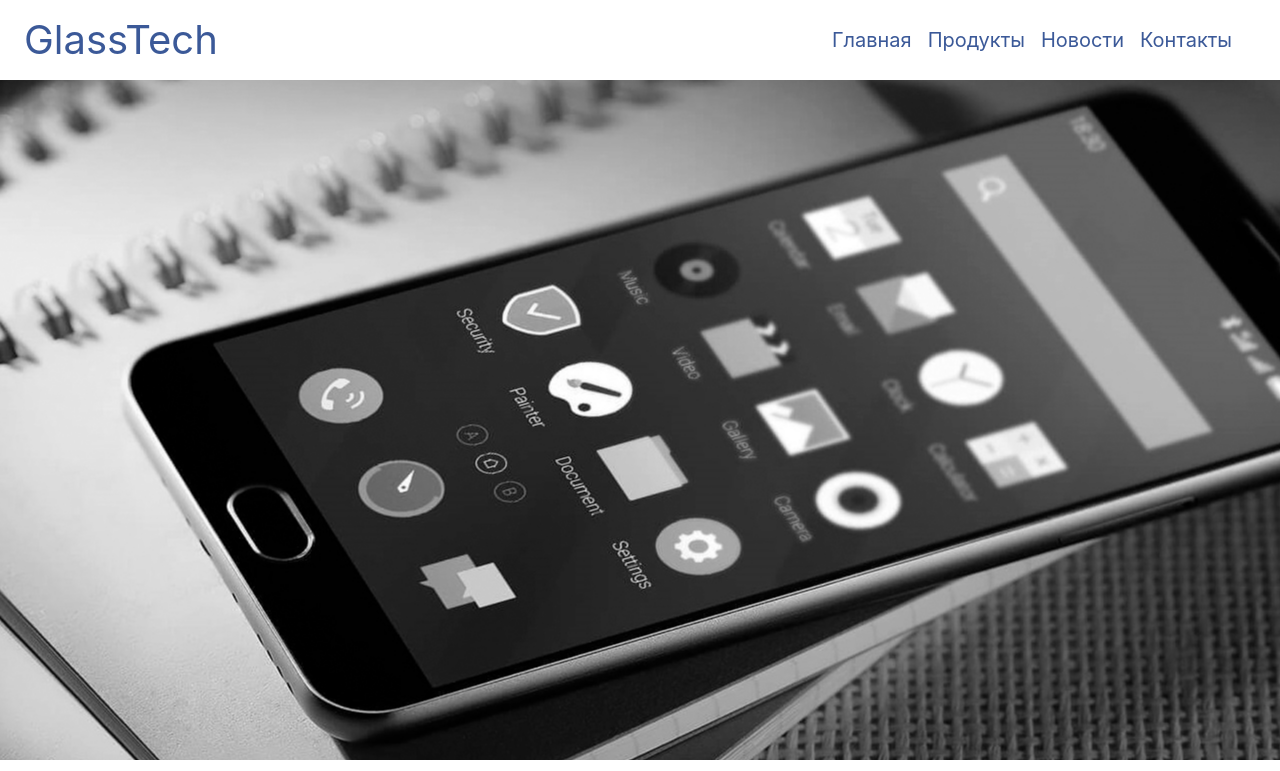
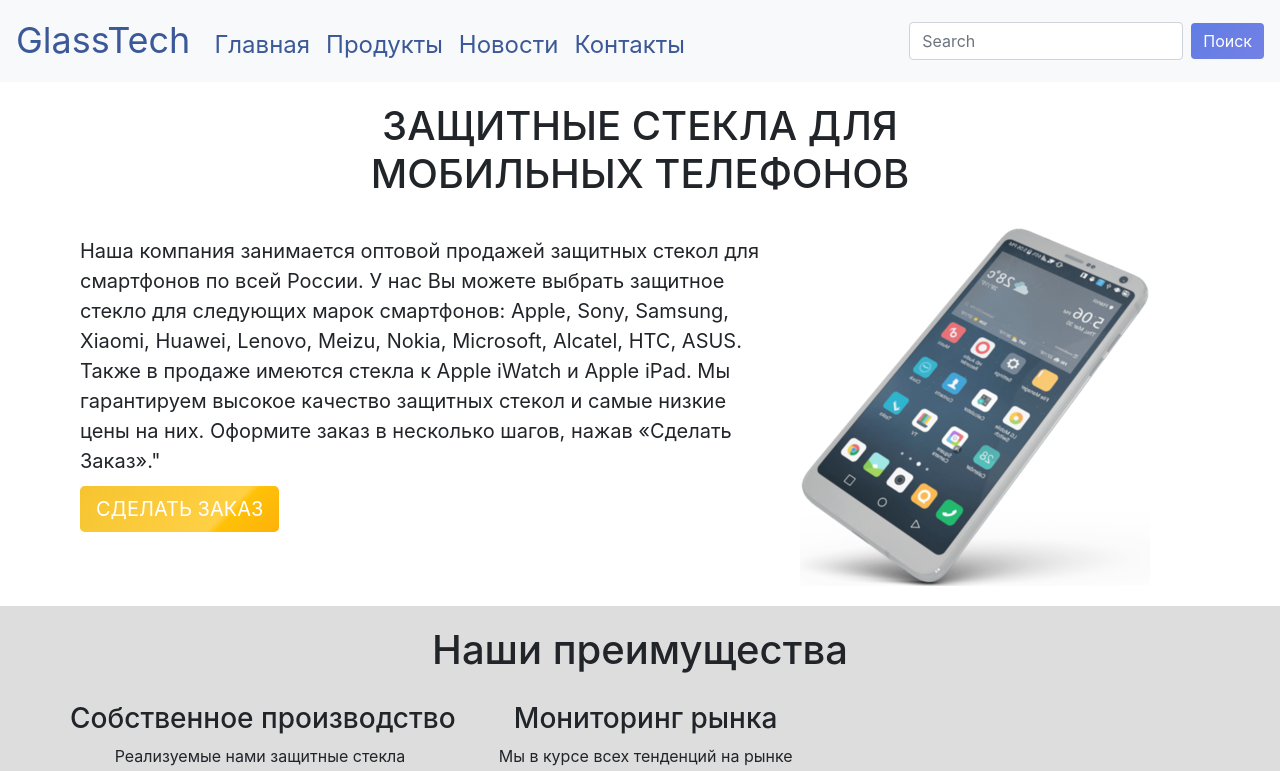
Before and after one commit to Kmiyh/glasstech, a Vue app: page / in a window 1280 px wide. Shown: the top 771 px of the page. Built offline with nearby package versions, Linux system fonts and the light colour scheme.

Commit message:
new header

```diff
--- a/src/components/Header.vue
+++ b/src/components/Header.vue
@@ -1,16 +1,42 @@
 <template>
-  <div
-    id="header"
-    class="d-flex flex-column flex-md-row align-items-center p-3 px-md-4 mb-3 border-bottom shadow-sm"
-  >
-    <h5 id="name" class="my-0 mr-md-auto font-weight-normal">{{sitename}}</h5>
-    <nav id="menu" class="my-2 my-md-0 mr-md-3">
-      <a class="p-2" href="#">Главная</a>
-      <a class="p-2" href="#">Продукты</a>
-      <a class="p-2" href="#">Новости</a>
-      <a class="p-2" href="#">Контакты</a>
-    </nav>
-  </div>
+  <nav class="navbar navbar-expand-lg navbar-light bg-light">
+    <a class="navbar-brand" href="#">{{sitename}}</a>
+    <button
+      class="navbar-toggler"
+      type="button"
+      data-toggle="collapse"
+      data-target="#navbarSupportedContent"
+      aria-controls="navbarSupportedContent"
+      aria-expanded="false"
+      aria-label="Toggle navigation"
+    >
+      <span class="navbar-toggler-icon"></span>
+    </button>
+
+    <div class="collapse navbar-collapse" id="navbarSupportedContent">
+      <ul class="navbar-nav mr-auto">
+        <li class="nav-item active">
+          <a class="nav-link" href="#">
+            Главная
+            <span class="sr-only">(current)</span>
+          </a>
+        </li>
+        <li class="nav-item">
+          <a class="nav-link" href="#">Продукты</a>
+        </li>
+        <li class="nav-item">
+          <a class="nav-link" href="#">Новости</a>
+        </li>
+        <li class="nav-item">
+          <a class="nav-link" href="#">Контакты</a>
+        </li>
+      </ul>
+      <form class="form-inline my-2 my-lg-0">
+        <input class="form-control mr-sm-2" type="search" placeholder="Search" aria-label="Search" />
+        <button class="btn btn-primary btn-md" type="submit">Поиск</button>
+      </form>
+    </div>
+  </nav>
 </template>
 
 <script>
@@ -23,22 +49,105 @@ export default {
   }
 };
 </script>
-
 <style scoped>
-#header {
-  background-color: white;
-  margin-bottom: 0px !important;
-  border-bottom: 0px !important;
+.navbar-brand {
+  font-size: 36px;
+  color: #3b5998;
+  padding-bottom: 7px !important;
 }
-#name {
-  font-size: 40px;
-  font: bold;
-  color: #3b5998;
+a {
+  color: #3b5998 !important;
+  padding-bottom: 0px !important;
+  font-size: 24px;
 }
-#menu {
-  font-size: 20px;
+li {
+  padding-bottom: 0px;
 }
-#menu > a {
-  color: #3b5998;
+.btn-primary {
+  background: #5a7ce2;
+  background: -moz-linear-gradient(
+    -45deg,
+    #5a7ce2 0%,
+    #8283e8 50%,
+    #5c5de8 51%,
+    #565bd8 71%,
+    #575cdb 100%
+  );
+  background: -webkit-linear-gradient(
+    -45deg,
+    #5a7ce2 0%,
+    #8283e8 50%,
+    #5c5de8 51%,
+    #565bd8 71%,
+    #575cdb 100%
+  );
+  background: linear-gradient(
+    135deg,
+    #5a7ce2 0%,
+    #8283e8 50%,
+    #5c5de8 51%,
+    #565bd8 71%,
+    #575cdb 100%
+  );
+  filter: progid:DXImageTransform.Microsoft.gradient( startColorstr='#5a7ce2', endColorstr='#575cdb',GradientType=1 );
+  background-size: 400% 400%;
+  -webkit-animation: AnimationName 3s ease infinite;
+  -moz-animation: AnimationName 3s ease infinite;
+  animation: AnimationName 3s ease infinite;
+  -webkit-animation: AnimationName 3s ease infinite;
+  -moz-animation: AnimationName 3s ease infinite;
+  animation: AnimationName 3s ease infinite;
+  border: medium none;
+}
+.btn-outline-primary:hover {
+  background-color: #5a7ce2;
+  border-color: #5a7ce2;
+  color: #fff;
+}
+@-webkit-keyframes AnimationName {
+  0% {
+    background-position: 0% 31%;
+  }
+  50% {
+    background-position: 100% 70%;
+  }
+  100% {
+    background-position: 0% 31%;
+  }
+}
+@-moz-keyframes AnimationName {
+  0% {
+    background-position: 0% 31%;
+  }
+  50% {
+    background-position: 100% 70%;
+  }
+  100% {
+    background-position: 0% 31%;
+  }
+}
+@keyframes AnimationName {
+  0% {
+    background-position: 0% 31%;
+  }
+  50% {
+    background-position: 100% 70%;
+  }
+  100% {
+    background-position: 0% 31%;
+  }
+}
+.btn-outline-light:hover {
+  color: #3f345f;
+}
+.btn-outline-warning:hover {
+  color: #ffffff;
+}
+.btn-sm {
+  font-size: 12px;
+  padding: 11px 25px;
+}
+.elements-page-btn .btn {
+  margin: 6px 3px;
 }
 </style>
--- a/src/components/Main.vue
+++ b/src/components/Main.vue
@@ -2,9 +2,9 @@
   <div>
     <my-header></my-header>
     <main>
-      <section>
+      <!-- <section>
         <div id="image"></div>
-      </section>
+      </section>-->
       <section>
         <div class="container">
           <h1 v-html="first"></h1>
@@ -252,4 +252,50 @@ p {
 .elements-page-btn .btn {
   margin: 6px 3px;
 }
+@-webkit-keyframes AnimationName {
+  0% {
+    background-position: 0% 31%;
+  }
+  50% {
+    background-position: 100% 70%;
+  }
+  100% {
+    background-position: 0% 31%;
+  }
+}
+@-moz-keyframes AnimationName {
+  0% {
+    background-position: 0% 31%;
+  }
+  50% {
+    background-position: 100% 70%;
+  }
+  100% {
+    background-position: 0% 31%;
+  }
+}
+@keyframes AnimationName {
+  0% {
+    background-position: 0% 31%;
+  }
+  50% {
+    background-position: 100% 70%;
+  }
+  100% {
+    background-position: 0% 31%;
+  }
+}
+.btn-outline-light:hover {
+  color: #3f345f;
+}
+.btn-outline-warning:hover {
+  color: #ffffff;
+}
+.btn-sm {
+  font-size: 12px;
+  padding: 11px 25px;
+}
+.elements-page-btn .btn {
+  margin: 6px 3px;
+}
 </style>
```
